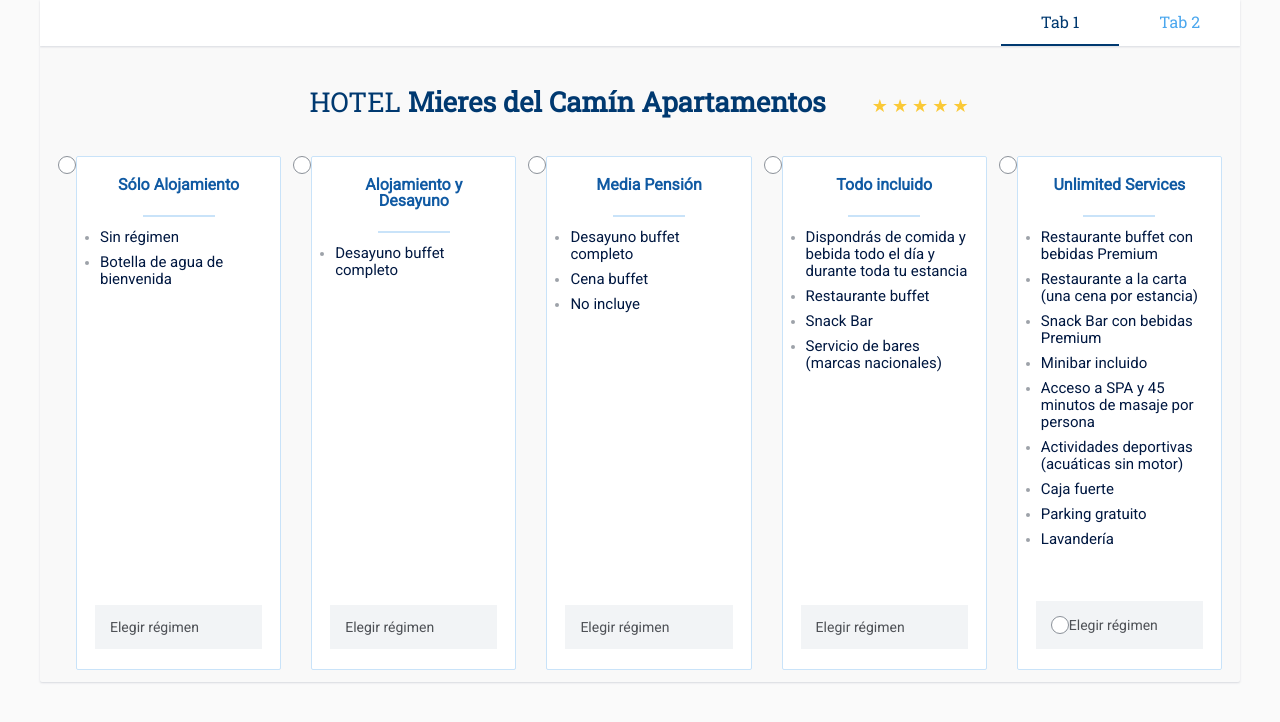
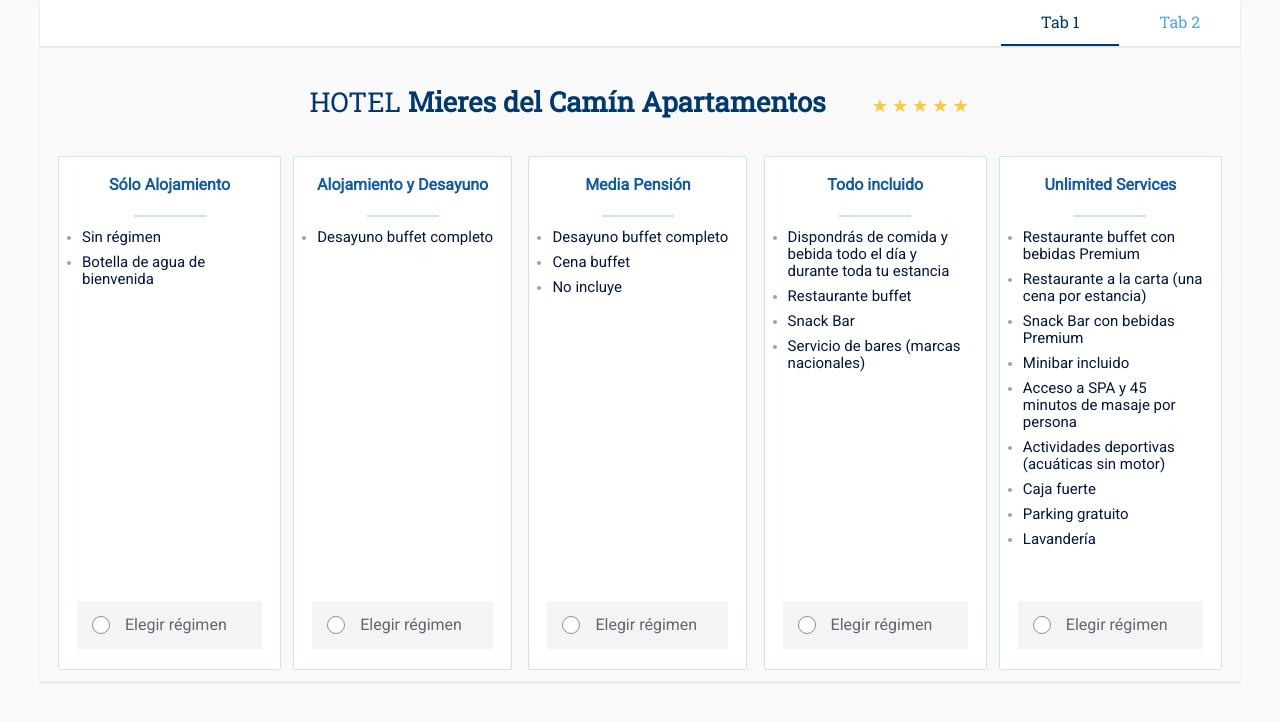
Before and after one commit to sestalayos83/prueba-maquetacion, a website: page index.html in a window 1280 px wide. Drawn offline with Linux system fonts and the light colour scheme; files that its build step writes are made by us from their sources; files whose address does not match are found by name.

Commit message:
[HTML] App code: tab 1

```diff
--- a/index.html
+++ b/index.html
@@ -66,7 +66,6 @@
           <!-- 1 -->
           <div class="select-box">
 
-            <input name="radios" class="select-box__input" id="box1" type="radio" value="Elegir régimen" />
             <label for="box1" class="select-box__container">
               <div class="select-box__content">
                 <h2 class="select-box__title">Sólo Alojamiento</h2>
@@ -78,7 +77,8 @@
               </div>
 
               <div class="select-box__button">
-                <label class="select-box__label">Elegir régimen</label>
+                <input name="radios" class="select-box__input" id="box1" type="radio" value="Elegir régimen" />
+                <span class="radio__label">Elegir régimen</span>
               </div>
             </label>
 
@@ -88,7 +88,6 @@
           <!-- 2 -->
           <div class="select-box">
 
-            <input name="radios" class="select-box__input" id="box2" type="radio" value="Elegir régimen" />
             <label for="box2" class="select-box__container">
               <div class="select-box__content">
                 <h2 class="select-box__title">Alojamiento y Desayuno</h2>
@@ -99,7 +98,8 @@
               </div>
 
               <div class="select-box__button">
-                <label class="select-box__label">Elegir régimen</label>
+                <input name="radios" class="select-box__input" id="box2" type="radio" value="Elegir régimen" />
+                <span class="radio__label">Elegir régimen</span>
               </div>
             </label>
 
@@ -109,7 +109,6 @@
           <!-- 3 -->
           <div class="select-box">
 
-            <input name="radios" class="select-box__input" id="box3" type="radio" value="Elegir régimen" />
             <label for="box3" class="select-box__container">
               <div class="select-box__content">
                 <h2 class="select-box__title">Media Pensión</h2>
@@ -122,7 +121,8 @@
               </div>
 
               <div class="select-box__button">
-                <label  class="select-box__label">Elegir régimen</label>
+                <input name="radios" class="select-box__input" id="box3" type="radio" value="Elegir régimen" />
+                <span class="radio__label">Elegir régimen</span>
               </div>
             </label>
 
@@ -132,7 +132,6 @@
           <!-- 4 -->
           <div class="select-box">
 
-            <input name="radios" class="select-box__input" id="box4" type="radio" value="Elegir régimen" />
             <label for="box4" class="select-box__container">
               <div class="select-box__content">
                 <h2 class="select-box__title">Todo incluido</h2>
@@ -146,7 +145,8 @@
               </div>
 
               <div class="select-box__button">
-                <label class="select-box__label">Elegir régimen</label>
+                <input name="radios" class="select-box__input" id="box4" type="radio" value="Elegir régimen" />
+                <span class="radio__label">Elegir régimen</span>
               </div>
 
           </div>
@@ -154,7 +154,7 @@
 
           <!-- 5 -->
           <div class="select-box">
-            <input name="radios" class="select-box__input" id="box5" type="radio" value="Elegir régimen" />
+
             <label for="box5" class="select-box__container">
               <div class="select-box__content">
                 <h2 class="select-box__title">Unlimited Services</h2>
@@ -173,8 +173,8 @@
               </div>
 
               <div class="select-box__button">
-                <input name="radios" class="select-box__input" id="box1" type="radio" value="Elegir régimen" />
-                <label for="box1" class="select-box__label">Elegir régimen</label>
+                <input name="radios" class="select-box__input" id="box5" type="radio" value="Elegir régimen" />
+                <span class="radio__label">Elegir régimen</span>
               </div>
             </label>
 
@@ -226,8 +226,8 @@
 
 
 <script src="assets/js/src/lib/jquery-2.2.4.min.js"></script>
-<script src="assets/js/src/application.js"></script>
 <script src="assets/js/src/blocks/tabs.js"></script>
+<script src="assets/js/src/blocks/select-box.js"></script>
 <script src="assets/js/src/blocks/accordion.js"></script>
 
 </body>
```
